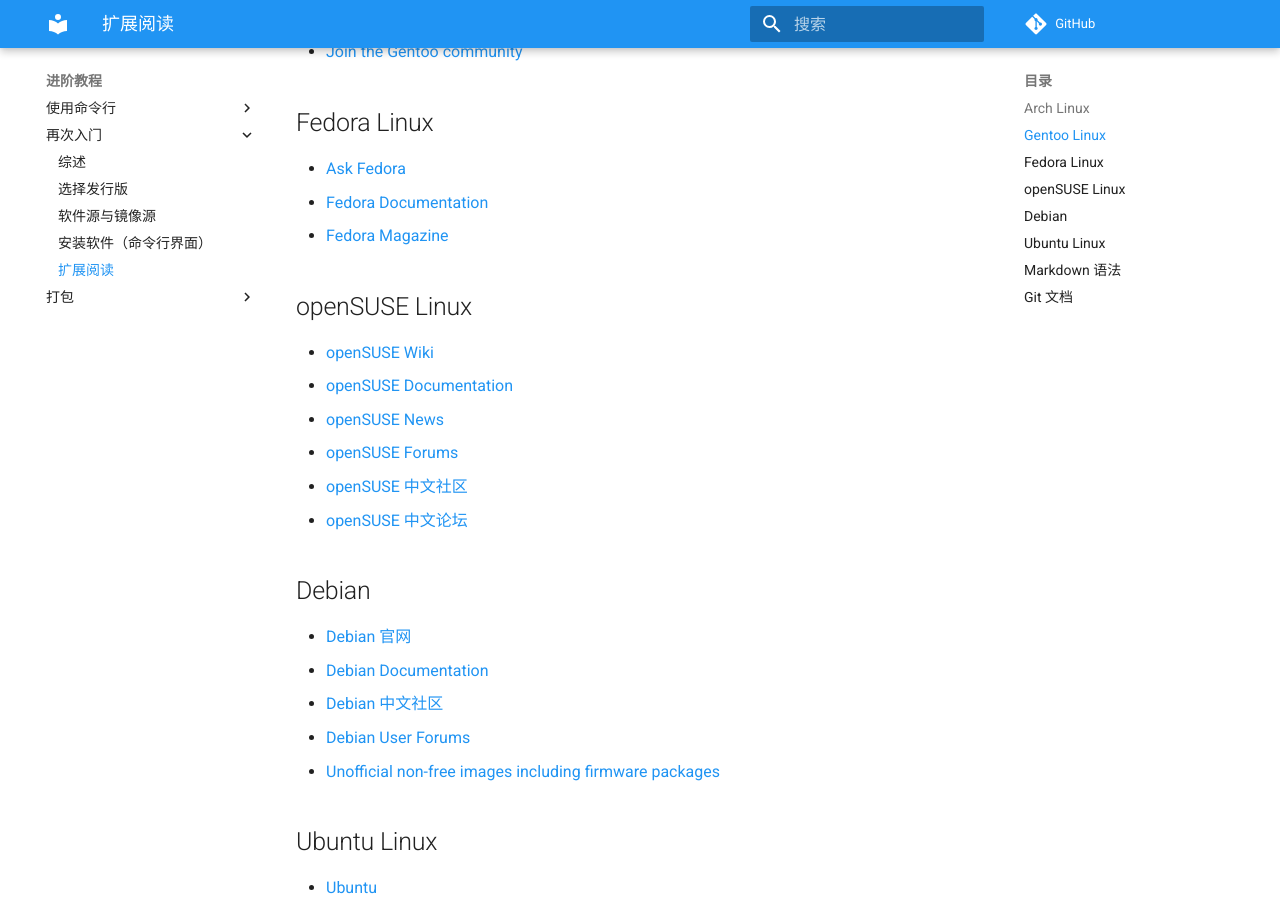
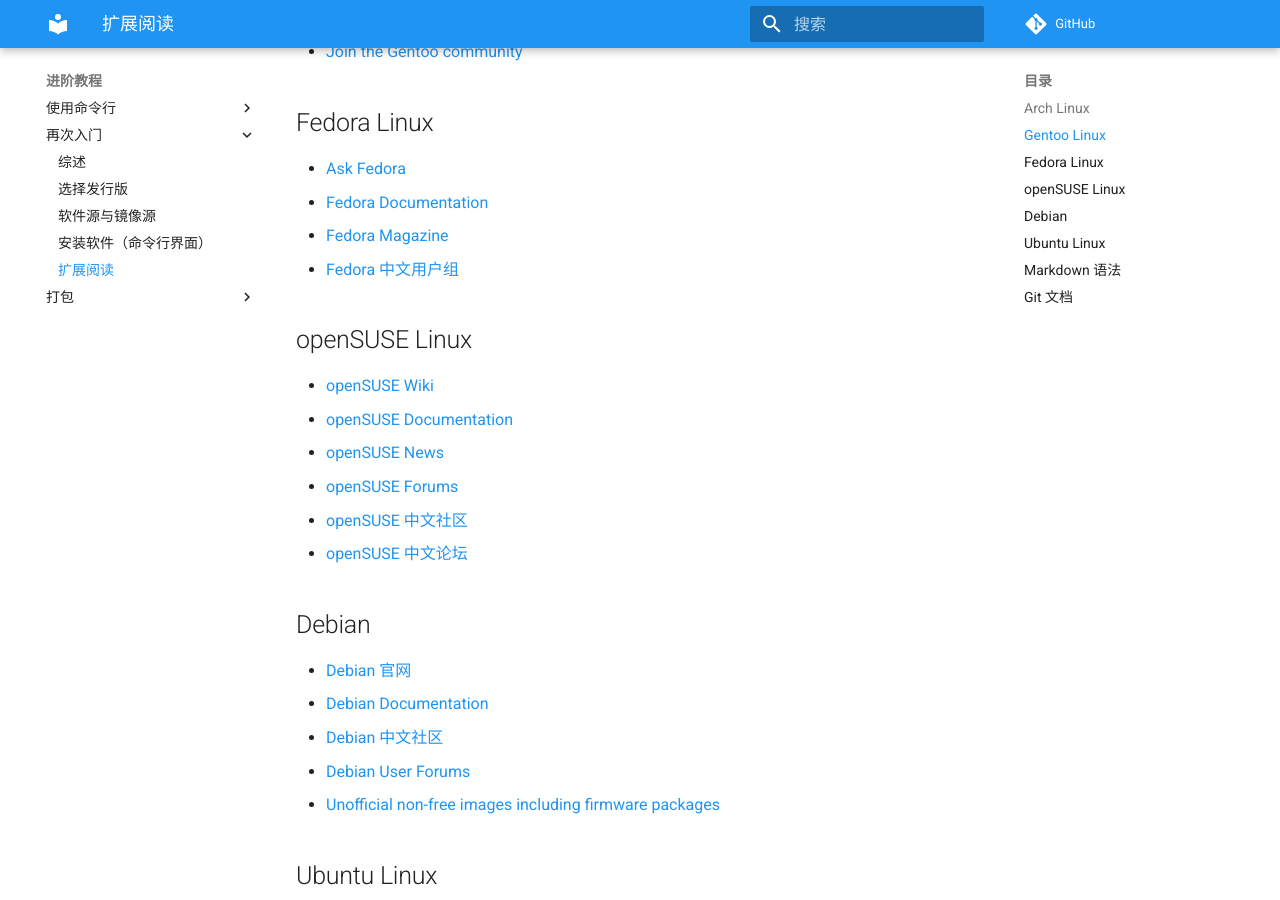
Before and after one commit to linuxhitchhiker/THGLG, an MkDocs documentation site: the page built from docs/advanced/re-entry/extend.md, in a window 1280 px wide and 900 px high, scrolled down 815 px. Built offline with MkDocs 1.6.1 and Material for MkDocs 9.7.7, drawn with Linux system fonts in a browser that asks for light colours; comment, search, counter and statistics services are not loaded.

Commit message:
Update extend.md

```diff
--- a/docs/advanced/re-entry/extend.md
+++ b/docs/advanced/re-entry/extend.md
@@ -33,6 +33,7 @@ Gentoo 官方站点：
 - [Ask Fedora](https://ask.fedoraproject.org/)
 - [Fedora Documentation](https://docs.fedoraproject.org/en-US/docs/)
 - [Fedora Magazine](https://fedoramagazine.org/)
+- [Fedora 中文用户组](https://zh.fedoracommunity.org/)
 
 ## openSUSE Linux
 
```
